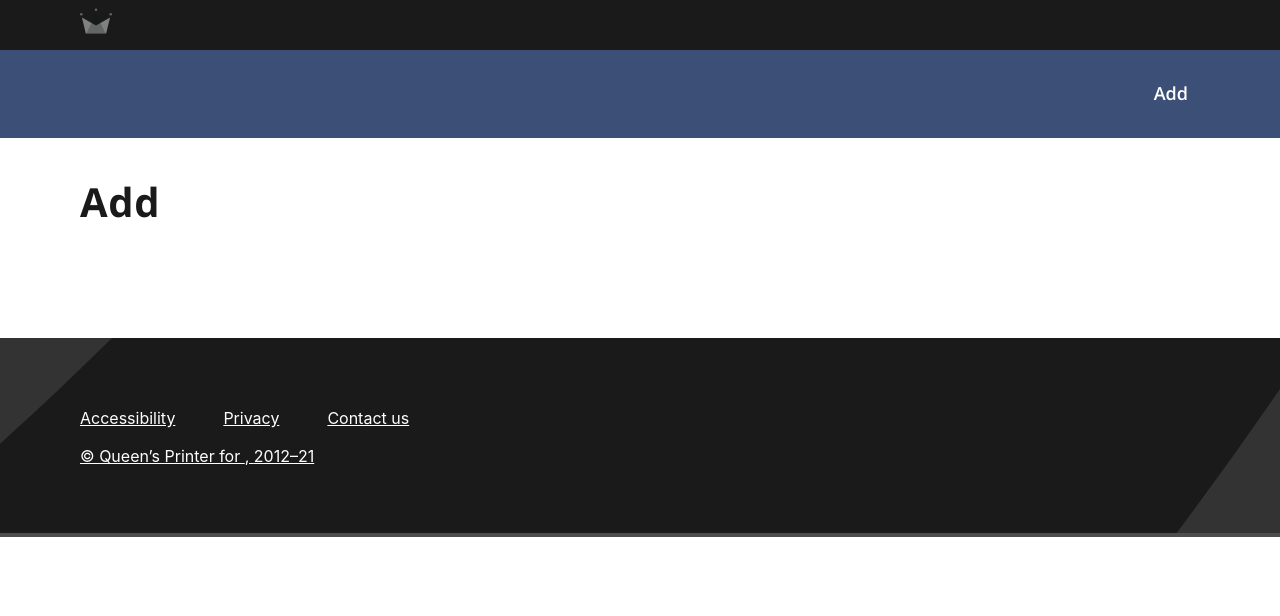
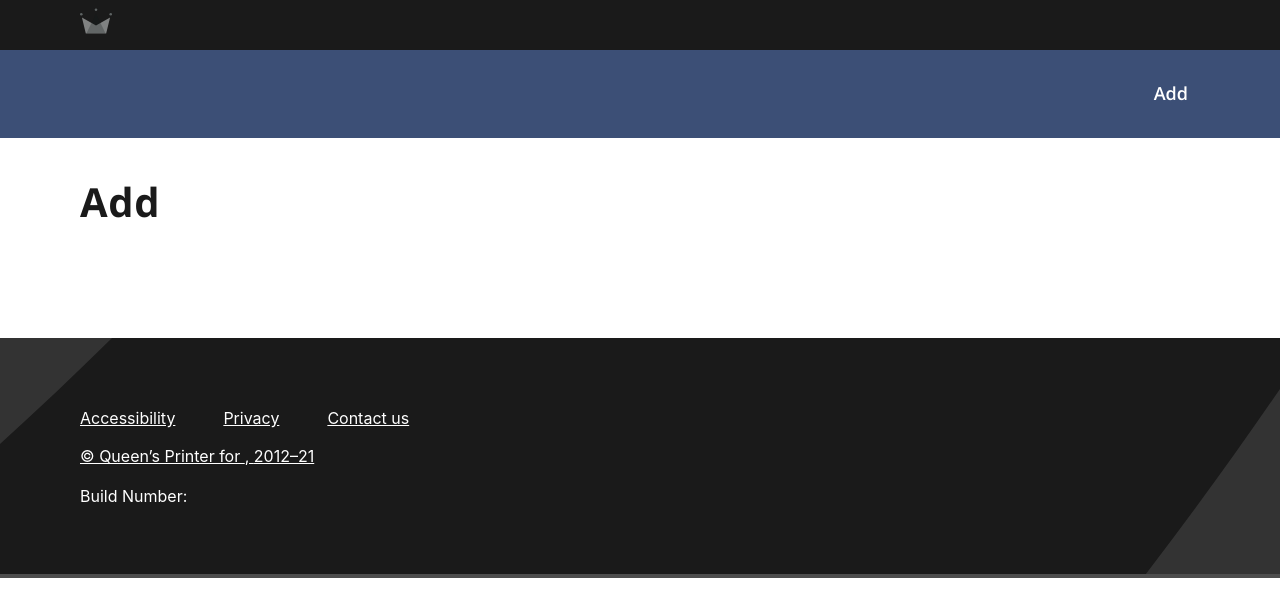
Before and after one commit to bankruptmonk/crown-movies, a React (Create React App) app: page /add in a window 1280 px wide. Shown: the top 616 px of the page. Built offline with nearby package versions, Linux system fonts and the light colour scheme; a web font is replaced by a local one.

Commit message:
Added build number

```diff
--- a/src/components/footer/footer.component.jsx
+++ b/src/components/footer/footer.component.jsx
@@ -17,6 +17,11 @@ const Footer = (props) => {
                     </div>
                 </div>
             </div>
+            <div className='ontario-row build-number-row'>
+                <div className='ontario-columns ontario-small-12'>
+                    Build Number: {process.env.REACT_APP_BUILD_NUMBER}
+                </div>
+            </div>
         </footer>
     );
 }
--- a/src/components/footer/footer.styles.scss
+++ b/src/components/footer/footer.styles.scss
@@ -0,0 +1,3 @@
+.build-number-row {
+    padding-top: 15px;
+}
```
Also changed, not shown: 1 other file (tests, documents, lock files or other folders).
